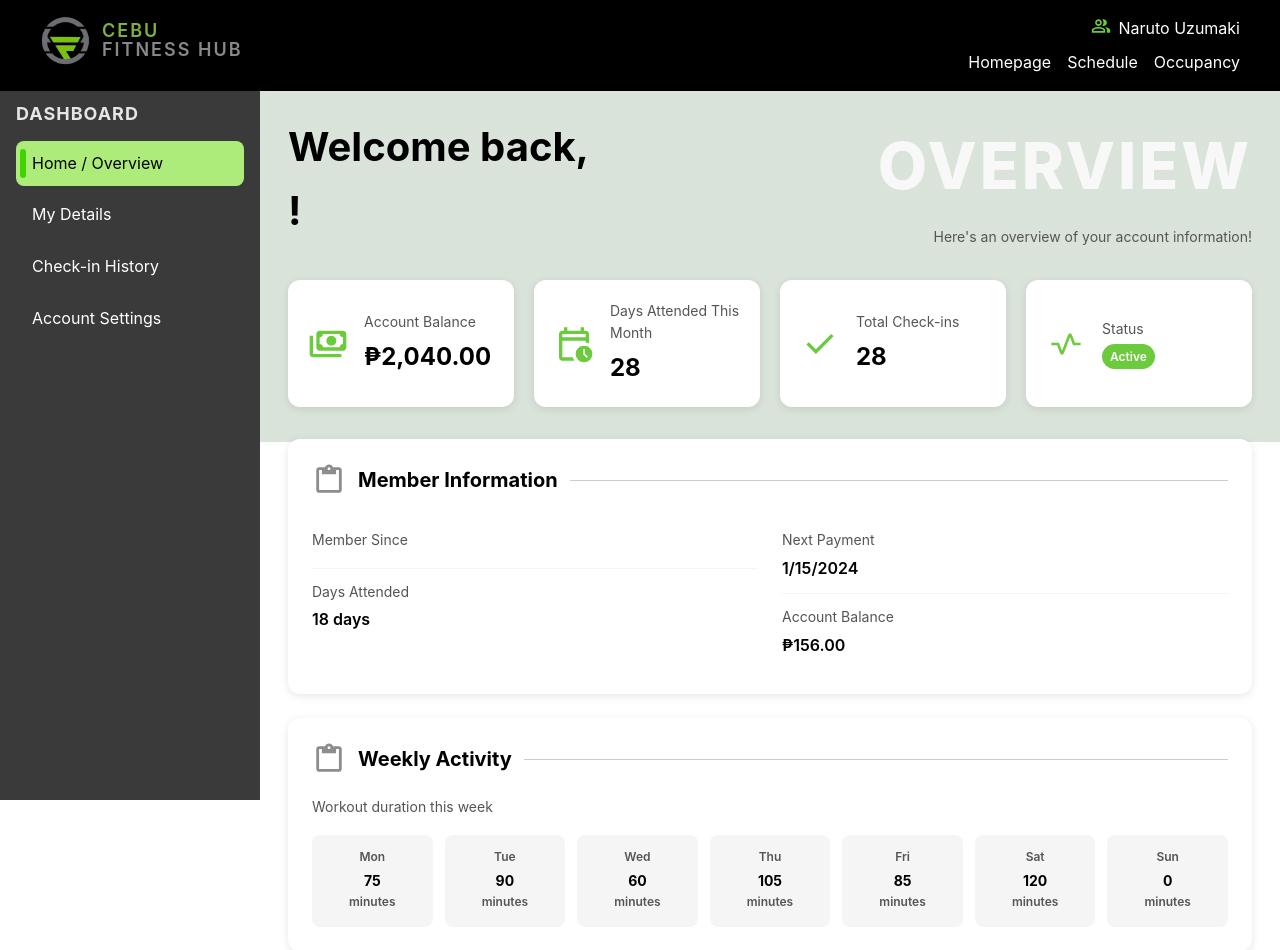
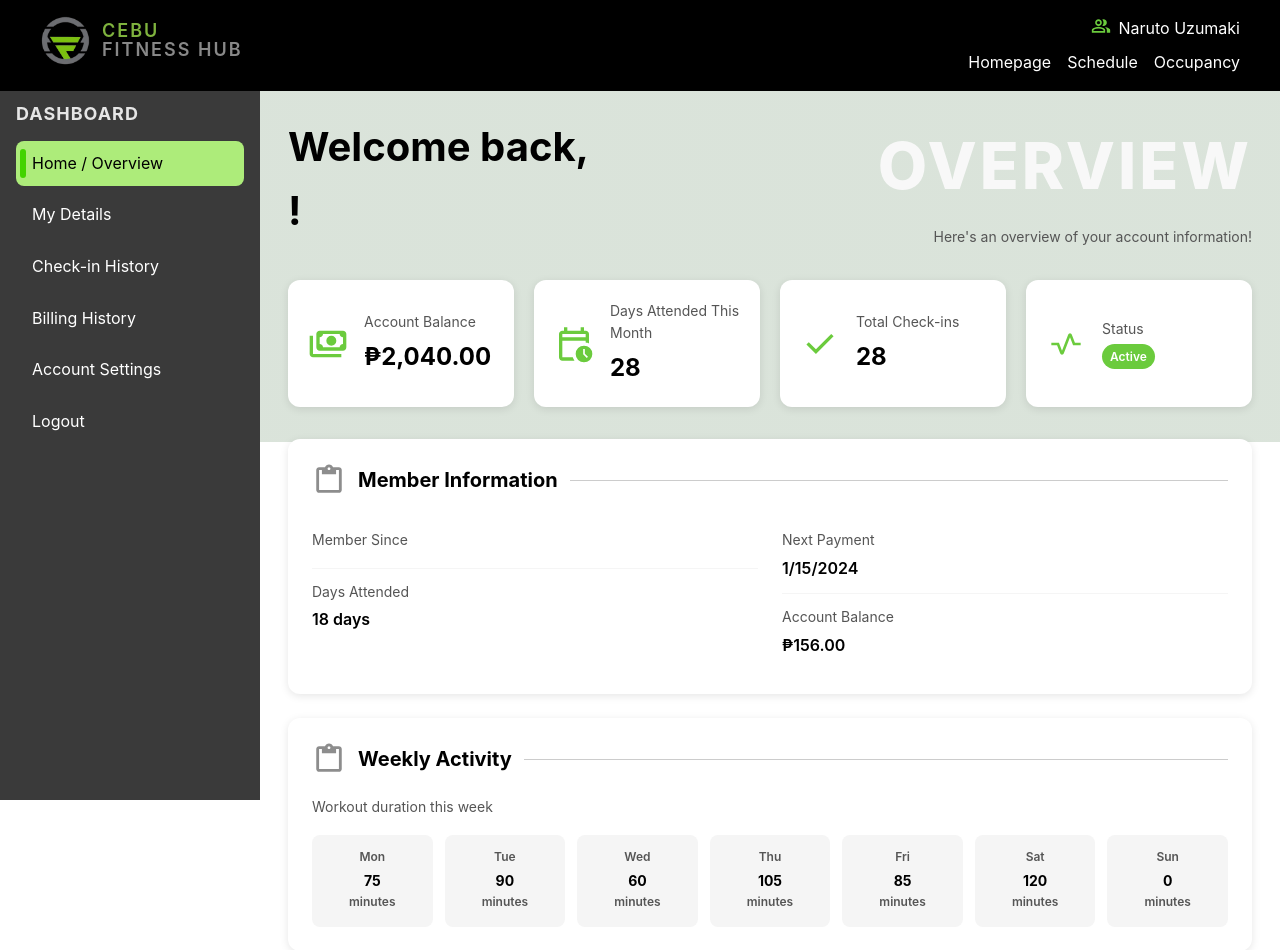
Before and after one commit to Klipwen/CSIT327-G5-CebuFitnessHub, a Django app: template PythonProject/cebufitnesshubproject/templates/gymapp/dashboard.html in a window 1280 px wide. Shown: the top 950 px of the page. Run offline with Django 5.2, Linux system fonts and the light colour scheme; the template is opened without the code that fills it, so the values that code supplies are empty.

Commit message:
feat: add sidebar button to dashboard page

```diff
--- a/PythonProject/cebufitnesshubproject/templates/gymapp/dashboard.html
+++ b/PythonProject/cebufitnesshubproject/templates/gymapp/dashboard.html
@@ -44,7 +44,9 @@
         <a href="#" class="nav-item active">Home / Overview</a>
         <a href="{% url 'member_details' %}" class="nav-item">My Details</a>
         <a href="#checkins" class="nav-item">Check-in History</a>
+        <a href="#billings" class="nav-item">Billing History</a>
         <a href="{% url 'account_settings' %}" class="nav-item">Account Settings</a>
+        <a href="#Logout" class="nav-item">Logout</a>
       </nav>
     </aside>
 
```
